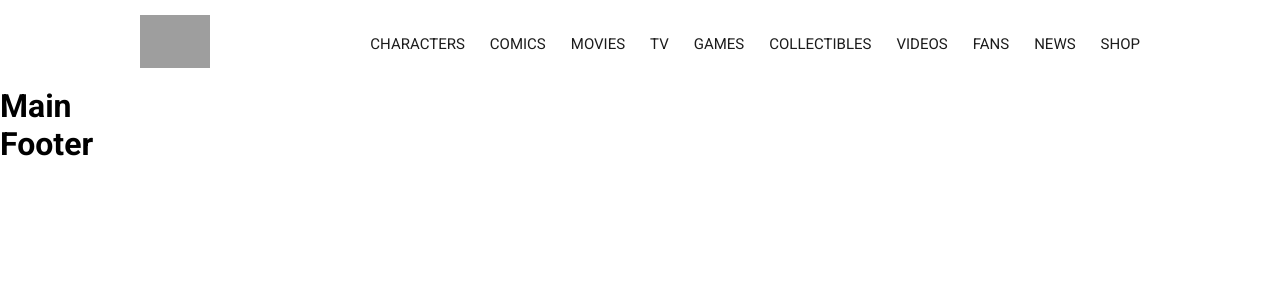
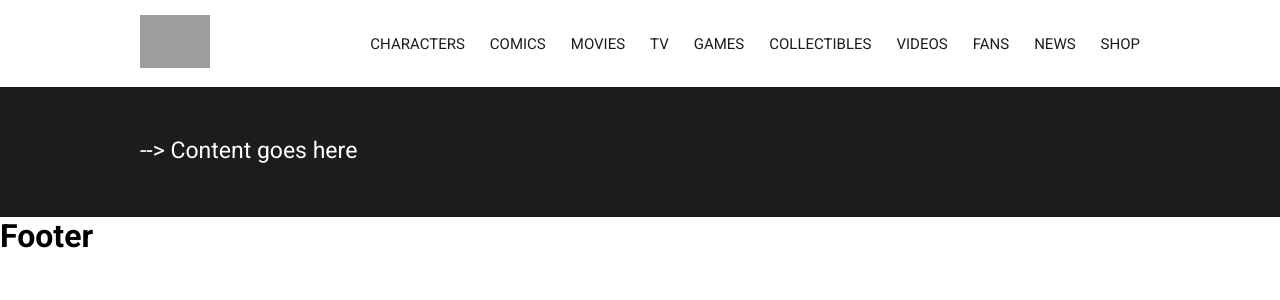
Before and after one commit to AleFabbretti/vite-comics, a Vue app: page / in a window 1280 px wide. Shown: the top 300 px of the page. Built offline with nearby package versions, Linux system fonts and the light colour scheme; grey boxes are pictures that could not be loaded.

Commit message:
Aggiunto main

```diff
--- a/src/components/AppHeader.vue
+++ b/src/components/AppHeader.vue
@@ -76,9 +76,9 @@ export default {
                 text-decoration: none;
                 color: var(--secondary-color);
                 font-size: 15px;
-            }
-            & .nav ul li a:hover{
-                color: var(--primary-color);
+                &:hover{
+                    color: var(--primary-color);
+                }
             }
         }
 
--- a/src/components/AppMain.vue
+++ b/src/components/AppMain.vue
@@ -5,8 +5,20 @@ export default {
 </script>
 
 <template>
-  <h1>Main</h1>
+  <main>
+    <div class="container">
+        <p>--> Content goes here</p>
+
+    </div>
+  </main>
 </template>
 
-<style>
+<style lang="scss" scoped>
+    main{
+        background-color: var(--secondary-color);
+        height: 130px;
+        color: white;
+        padding: 50px 0;
+        font-size: 23px;
+    }
 </style>
```
